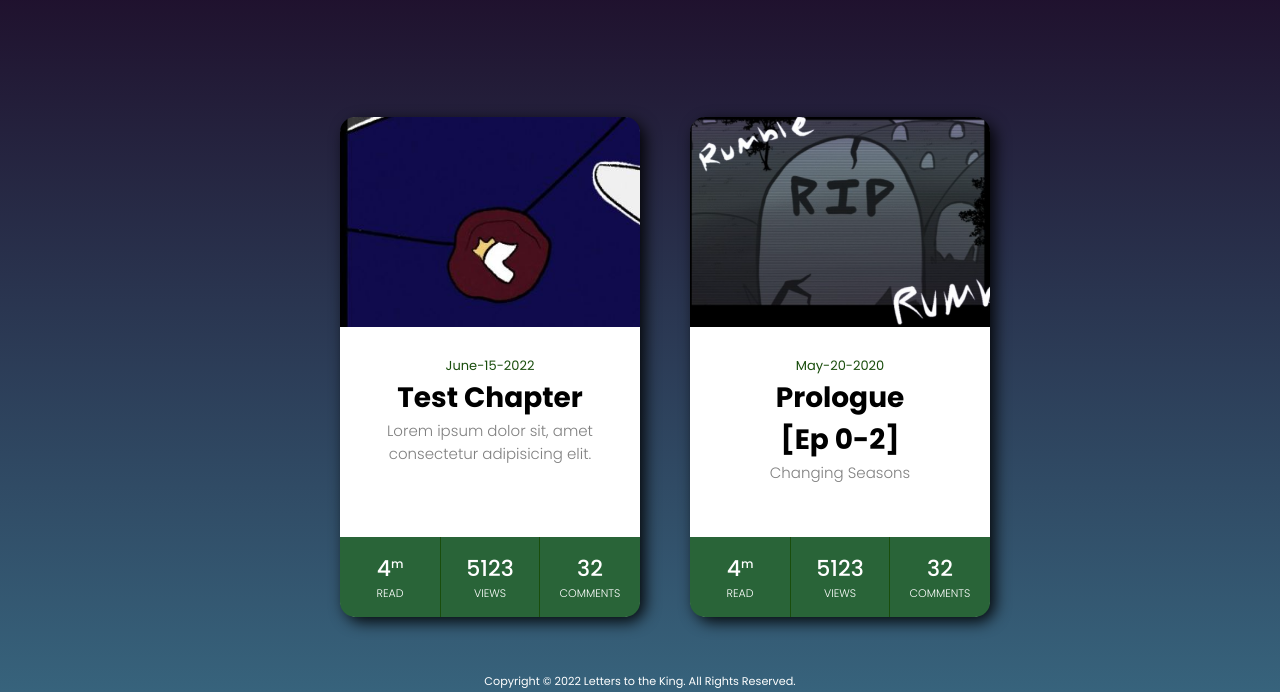
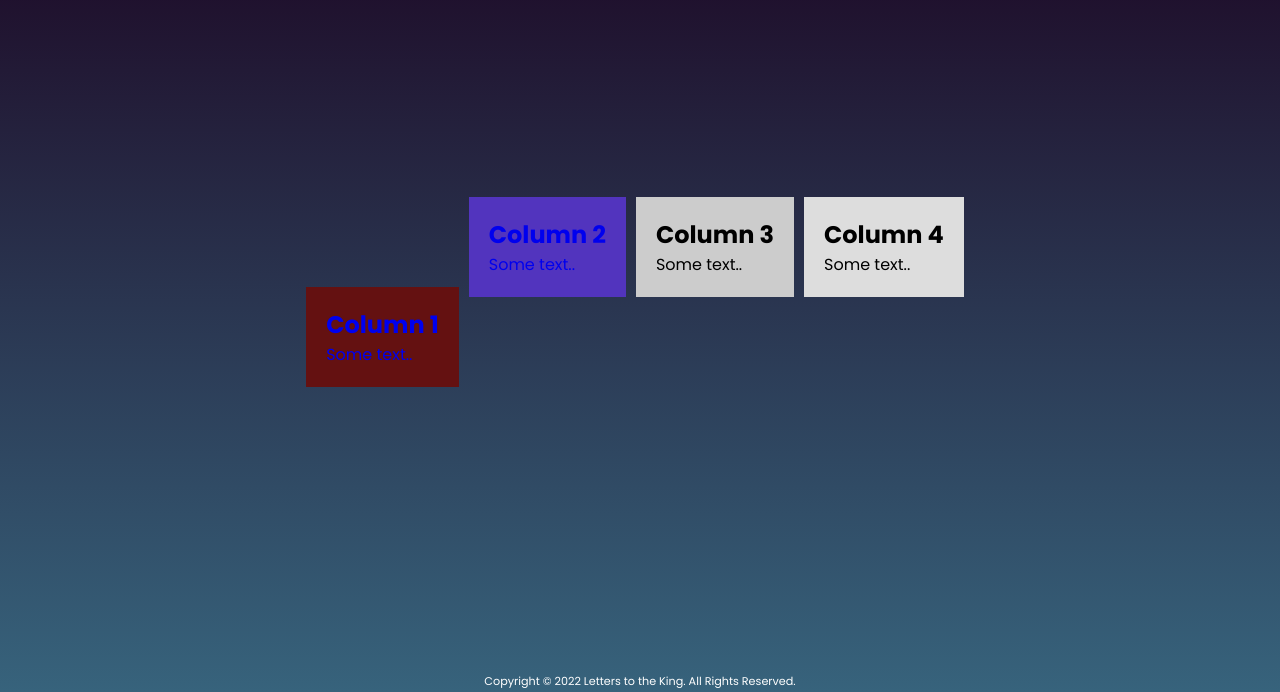
Before and after one commit to Robosalty/Robosalty.github.io, a PHP site: page /TOC.html in a window 1280 px wide. Shown: the part 108-800 px from the top of the page. Run offline with PHP 8.4, Linux system fonts and the light colour scheme.

Commit message:
stop shrunkness maybe

```diff
--- a/TOC.html
+++ b/TOC.html
@@ -48,8 +48,10 @@
         <!--------------------------------------------------------------------------------->
         <!--                         CHAPTER CARD TEST                                   -->
         <!--------------------------------------------------------------------------------->
-        <a href= "testepisode.html" style="text-decoration: none";>
+        <!--<a href= "testepisode.html" style="text-decoration: none";>
+
         <div class = "card">
+
             <div class = "card-image-test">
 
             </div>
@@ -79,12 +81,15 @@
 
             </div>
         </div>
+
         </a>
+
+    -->
 
         <!--------------------------------------------------------------------------------->
         <!--                        CHAPTER CARD Prologue                                -->
         <!--------------------------------------------------------------------------------->
-        <a href= "prologue.html" style="text-decoration: none";>
+        <!--<a href= "prologue.html" style="text-decoration: none";>
             <div class = "card">
 
                 <div class = "card-image-prologue">
@@ -117,9 +122,36 @@
                 </div>
             </div>
             </a>
+        -->
         <!--------------------------------------------------------------------------------->
         <!--------------------------------------------------------------------------------->
+        <div class="row">
 
+            <div class="column" style="background-color:rgb(100, 17, 17); margin-top: 100px;">
+                <a href= "testepisode.html" style="text-decoration: none";>
+                    <h2>Column 1</h2>
+                    <p>Some text..</p>
+                </a>
+              </div>
+
+              <div class="column" style="background-color:rgb(82, 52, 190);">
+                <a href= "prologue.html" style="text-decoration: none";>
+                    <h2>Column 2</h2>
+                    <p>Some text..</p>
+                </a>
+              </div>
+
+            <div class="column" style="background-color:#ccc;">
+              <h2>Column 3</h2>
+              <p>Some text..</p>
+            </div>
+
+            <div class="column" style="background-color:#ddd;">
+              <h2>Column 4</h2>
+              <p>Some text..</p>
+            </div>
+
+          </div>
 
         <div class="copyright" id = "footer">
             <c> Copyright © 2022 Letters to the King. All Rights Reserved. </c>
--- a/TOC/TOC.css
+++ b/TOC/TOC.css
@@ -71,11 +71,12 @@ header u1 li a:hover, header u1 li a.active {
 
 @media (max-width: 35em){
     header .logo{
-       margin: 2rem;
+       margin: 1.5rem;
        position: fixed;
-       inset: 50px 0 50% 0;
-       display: flex;
-       text-align: center;
+       inset: 0px 0 50% 0;
+       display: inline-block;
+       text-align: left;
+       height: 10px;
 
     }
 }
@@ -118,16 +119,7 @@ header u1 li a:hover, header u1 li a.active {
 
 }
 
-@media (max-width: 35em){
-    .card{
-        display: flex;
-        flex-direction: column;
-        flex-wrap: wrap;
-        gap: 20px;
-        justify-content: space-between;
-        align-items: center;
-    }
-}
+
 
 .card{
     display: grid;
@@ -145,6 +137,7 @@ header u1 li a:hover, header u1 li a.active {
 
     transition: 0.5s ease;
     cursor: pointer;
+
 }
 /*---------------------------------------------------------------------------------*/
 /*--                        CHAPTER CARD Images                                  --*/
@@ -243,3 +236,33 @@ header u1 li a:hover, header u1 li a.active {
     position: fixed;
 
 }
+
+
+
+
+
+/* Create four equal columns that floats next to each other */
+.column {
+    float: left;
+    padding: 20px;
+    margin-top: 10px;
+    margin-bottom: 10px;
+    margin-right: 10px;
+    z-index:9999;
+  }
+
+  /* Clear floats after the columns */
+  .row:after {
+    content: "";
+    display: table;
+    clear: both;
+  }
+
+
+  /* On screens that are 600px wide or less, make the columns stack on top of each other instead of next to each other */
+  @media screen and (max-width: 600px) {
+    .column {
+      width: 100%;
+      z-index:9999;
+    }
+  }
--- a/index.html
+++ b/index.html
@@ -4,7 +4,7 @@
         <link rel="stylesheet" type="text/css" href = "HOME\home.css">
 
         <link rel="icon" type="image/x-icon" href="favicon.ico">
-        <meta name= "viewport" content = "width = device-width, height= device-height, initial-scale=1.0">
+        <meta name= "viewport" content = "width = device-width, height = device-height, initial-scale = 1.0">
 
         <title> Letters to the King: Official Site </title>
     </head>
```
Also changed, not shown: HOME/home.css (+45 -68 lines).
